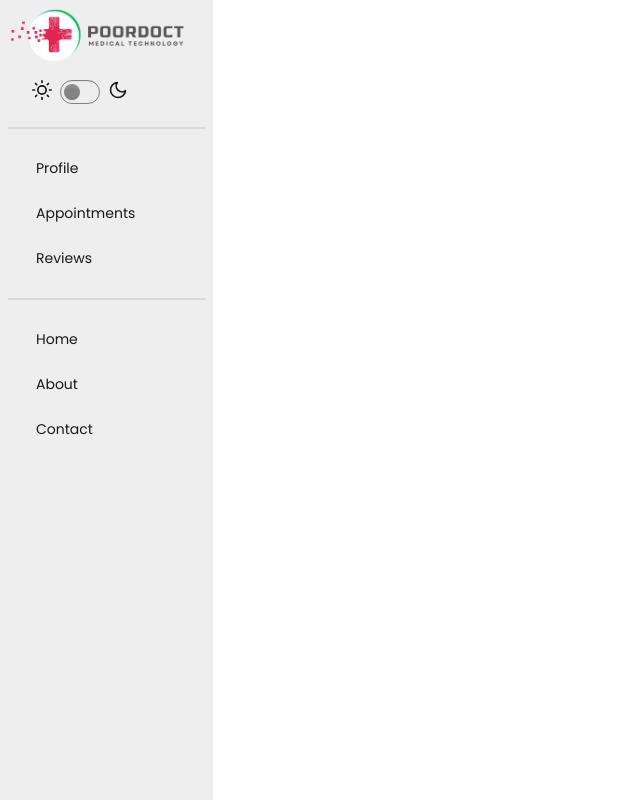
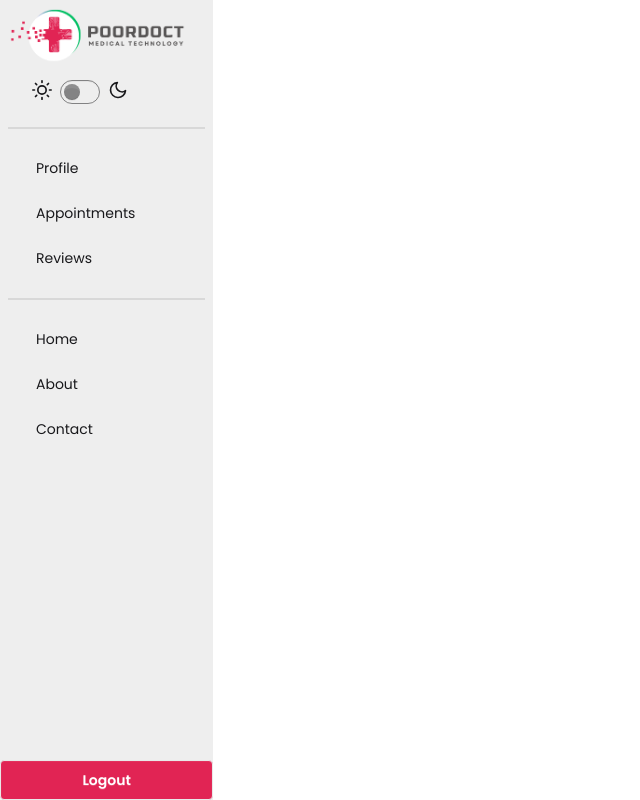
Before and after one commit to riponmondalbd/poor-doct, a React (Vite) app in the folder poor-doct-client/: page /dashboard in a window 1280 px wide. Shown: the whole page, without its empty margins (0-640 px from the left). Built offline with nearby package versions, Linux system fonts and the light colour scheme; no server answers; sample sign-in values are in the browser's storage; what tailwindcss-animated would draw is missing.

Commit message:
make logout option in dashboard panel end

```diff
--- a/poor-doct-client/src/Routes/router.jsx
+++ b/poor-doct-client/src/Routes/router.jsx
@@ -3,6 +3,7 @@ import Dashboard from "../layout/Dashboard";
 import Root from "../layout/Root";
 import About from "../pages/About/About/About";
 import Contact from "../pages/Contact/Contact/Contact";
+import AddCategory from "../pages/Dashboard/AddCategory/AddCategory";
 import AddDoctor from "../pages/Dashboard/AddDoctor/AddDoctor";
 import AllDoctorAdmin from "../pages/Dashboard/AllDoctorAdmin/AllDoctorAdmin";
 import ChangeRole from "../pages/Dashboard/ChangeRole/ChangeRole";
@@ -93,6 +94,10 @@ const router = createBrowserRouter([
         path: "add-doctor",
         element: <AddDoctor />,
       },
+      {
+        path: "add-category",
+        element: <AddCategory />,
+      },
     ],
   },
 ]);
--- a/poor-doct-client/src/layout/Dashboard.jsx
+++ b/poor-doct-client/src/layout/Dashboard.jsx
@@ -1,5 +1,7 @@
 import { Link, NavLink, Outlet } from "react-router";
+import Swal from "sweetalert2";
 import logo from "../assets/differentLogo.png";
+import useAuth from "../hooks/useAuth";
 import useDark from "../hooks/useDark";
 import useScroll from "../hooks/useScroll";
 import useUser from "../hooks/useUser";
@@ -8,14 +10,34 @@ const Dashboard = () => {
   const { scrollToTop } = useScroll();
   const { isDark, setIsDark } = useDark();
   const [, user] = useUser();
+  const { LogOutUser } = useAuth();
 
+  const handleLogOut = () => {
+    LogOutUser()
+      .then(() => {
+        Swal.fire({
+          title: "Log Out Successfully!",
+          icon: "success",
+          draggable: true,
+          timer: 1500,
+        });
+      })
+      .catch((error) => {
+        Swal.fire({
+          title: `${error.message}`,
+          icon: "error",
+          draggable: true,
+          timer: 1500,
+        });
+      });
+  };
   // set role
   const role = user[0]?.role;
 
   return (
     <div>
       <div className="flex">
-        <div className="w-2/6 lg:w-1/6 bg-base-300 min-h-screen p-2">
+        <div className="w-2/6 lg:w-1/6 bg-base-300 min-h-screen p-2 relative">
           <Link to={"/"}>
             <img className="md:w-1/2 lg:w-[90%]" src={logo} alt="logo" />
           </Link>
@@ -133,13 +155,13 @@ const Dashboard = () => {
                   </li>
                   <li>
                     <NavLink
-                      to={"/dashboard/add-department"}
+                      to={"/dashboard/add-category"}
                       onClick={scrollToTop}
                       className={({ isActive }) =>
                         isActive ? "text-[#e12454] font-bold" : ""
                       }
                     >
-                      Add Department
+                      Add Category
                     </NavLink>
                   </li>
                 </ul>
@@ -264,6 +286,13 @@ const Dashboard = () => {
               </NavLink>
             </li>
           </ul>
+
+          <button
+            onClick={handleLogOut}
+            className="btn bg-[#e12454] text-white mt-4 w-full absolute bottom-0 left-0"
+          >
+            Logout
+          </button>
         </div>
 
         <div className="w-4/6 lg:w-5/6 ">
--- /dev/null
+++ b/poor-doct-client/src/pages/Dashboard/AddCategory/AddCategory.jsx
@@ -0,0 +1,15 @@
+import DashboardNavbar from "../../../components/DashboardNavbar/DashboardNavbar";
+
+const AddCategory = () => {
+  return (
+    <div>
+      <title>Poor Doct | Add Category</title>
+      <DashboardNavbar pageTitle={"Profile"} />
+      <div className="p-5">
+        <h2>Hello from add category</h2>
+      </div>
+    </div>
+  );
+};
+
+export default AddCategory;
```
